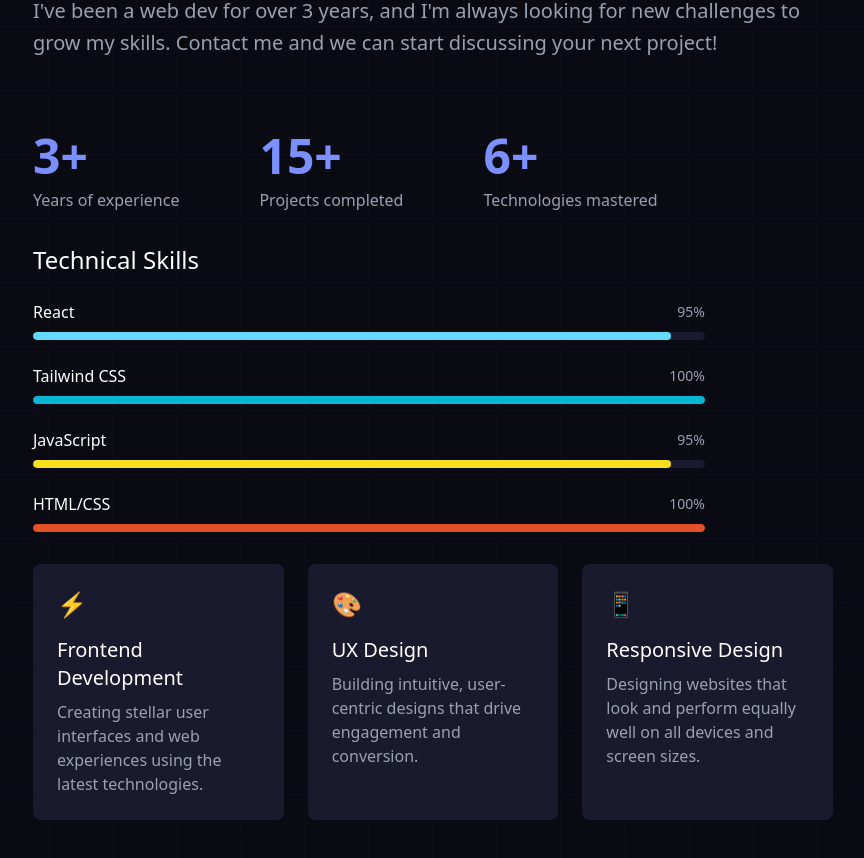
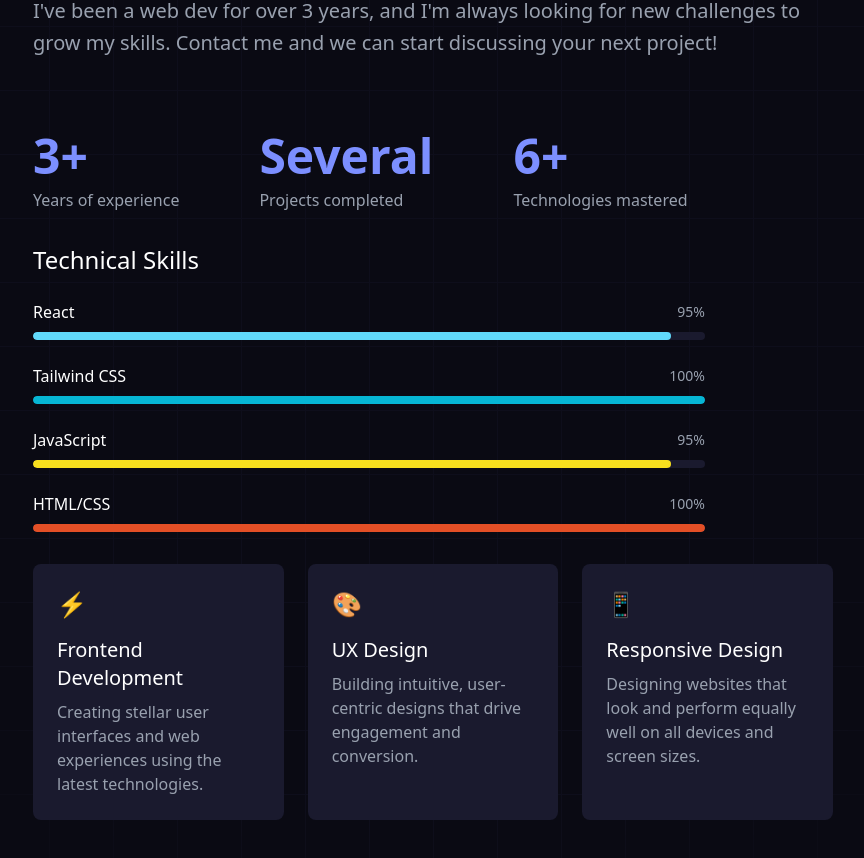
Before and after one commit to justifyman/justify, a React (Vite) app: page / in a window 1280 px wide. Shown: the part 1560-2418 px from the top of the page, without its empty margins (207-1071 px from the left). Built offline with nearby package versions, Linux system fonts and the light colour scheme.

Commit message:
Updated About.tsx

```diff
--- a/src/components/About.tsx
+++ b/src/components/About.tsx
@@ -66,7 +66,7 @@ const About: FC = () => {
             </div>
             <div className="space-y-1 md:space-y-2">
               <h3 className="text-[#7c8fff] text-3xl md:text-5xl font-bold">
-                15+
+                Several
               </h3>
               <p className="text-gray-400 text-sm md:text-base">Projects completed</p>
             </div>
```
